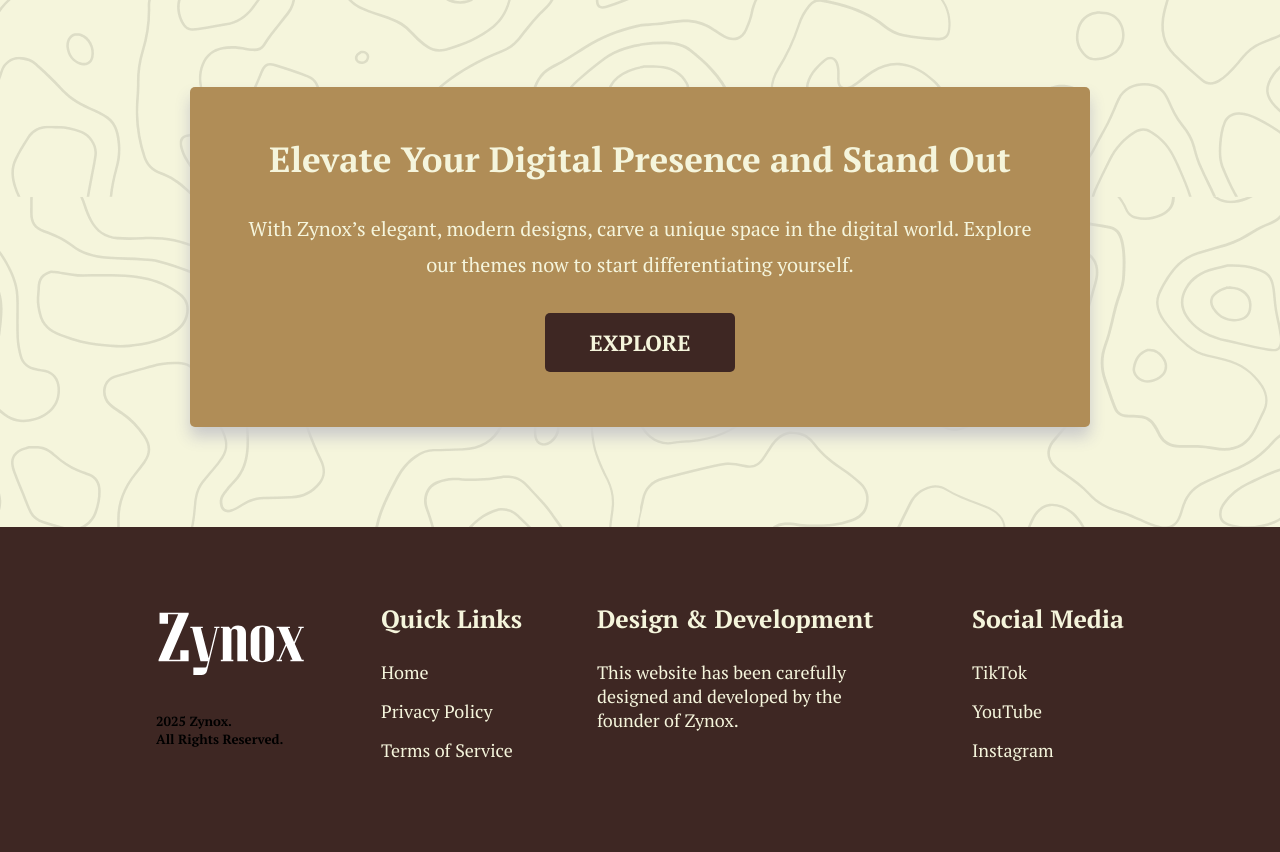
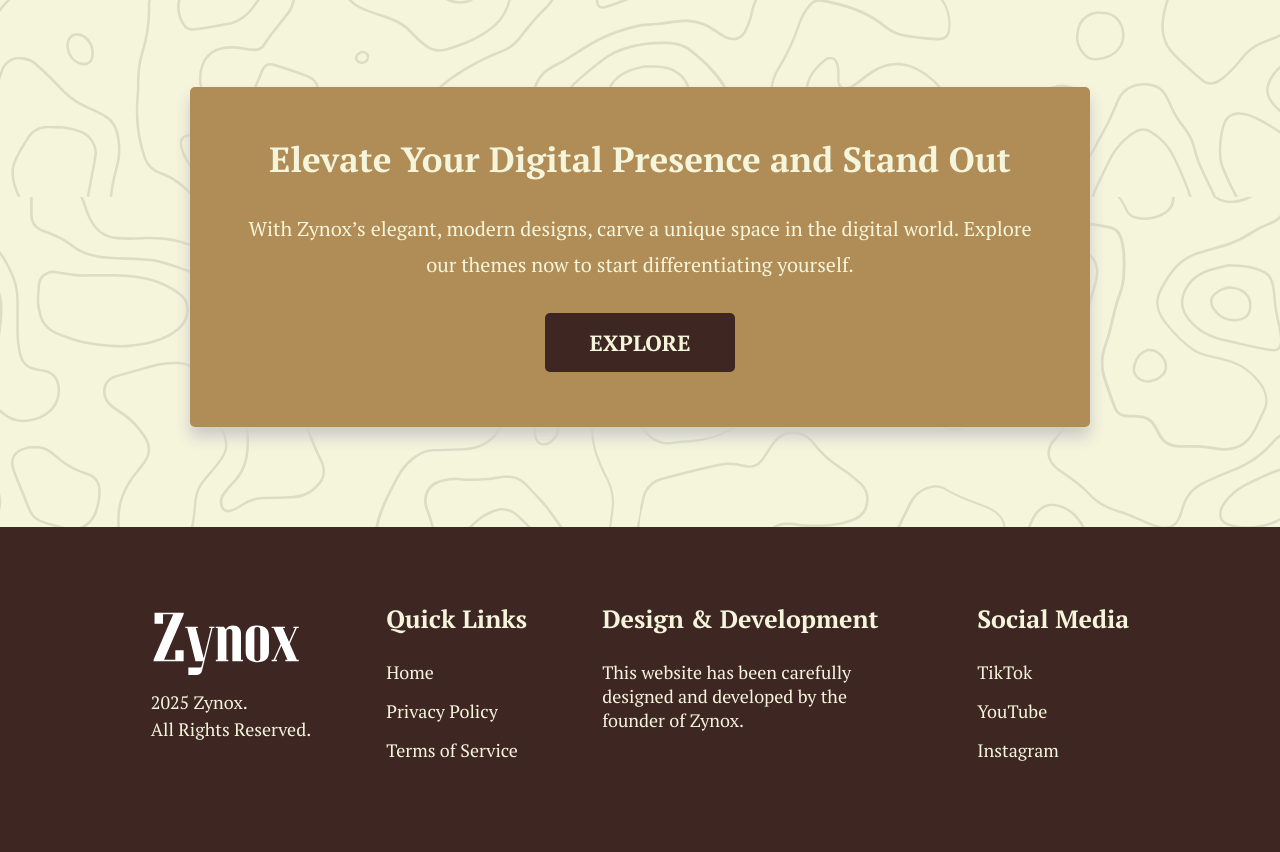
Before and after one commit to ZynoxApp/zynoxapp, a plain HTML site: page index.html in a window 1280 px wide. Shown: the part 3003-3855 px from the top of the page. Drawn offline with Linux system fonts and the light colour scheme.

Commit message:
Add files via upload

```diff
--- a/index.html
+++ b/index.html
@@ -83,7 +83,7 @@
     <footer>
       <div class="no1">
         <img class="footer-logo" src="Zynox Logo.svg" alt="Zynox Logo" />
-        <h5>2025 Zynox.<br />All Rights Reserved.</h5>
+        <p>2025 Zynox.<br />All Rights Reserved.</p>
       </div>
       <div class="no2">
         <h4>Quick Links</h4>
```
